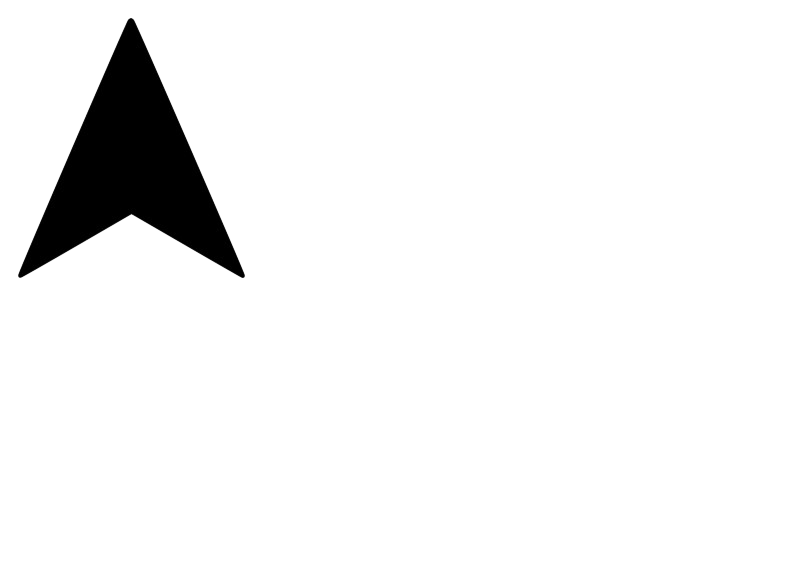
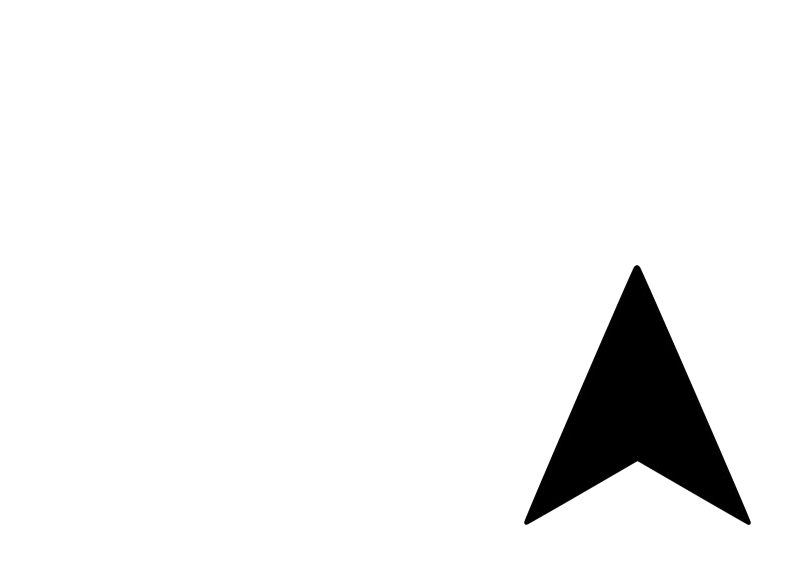
Before and after one commit to mohtogvc/44545, a plain HTML site: page index.html in a window 1280 px wide. Shown: the whole page, without its empty margins (0-796 px from the left). Drawn offline with Linux system fonts and the light colour scheme.

Commit message:
Update index.html

```diff
--- a/index.html
+++ b/index.html
@@ -1 +1,23 @@
-<img src="image-removebg-preview (9).png" alt="Italian Trulli">
+<style>
+  .container {
+    width: 98.2vw; /* 100% viewport width */
+    height: 96.8vh; /* 100% viewport height */
+    display: flex; /* Enable flexbox layout */
+    justify-content: center; /* Center content horizontally */
+    align-items: center; /* Center content vertically */
+  }
+
+  .image {
+    width: auto; /* Maintain image aspect ratio */
+    max-width: 90%; /* Adjust max-width as needed */
+  }
+</style>
+</head>
+<body>
+
+<div class="container">
+  <img src="image-removebg-preview (9).png" alt="Image description" class="image">
+</div>
+
+</body>
+</html>
```
